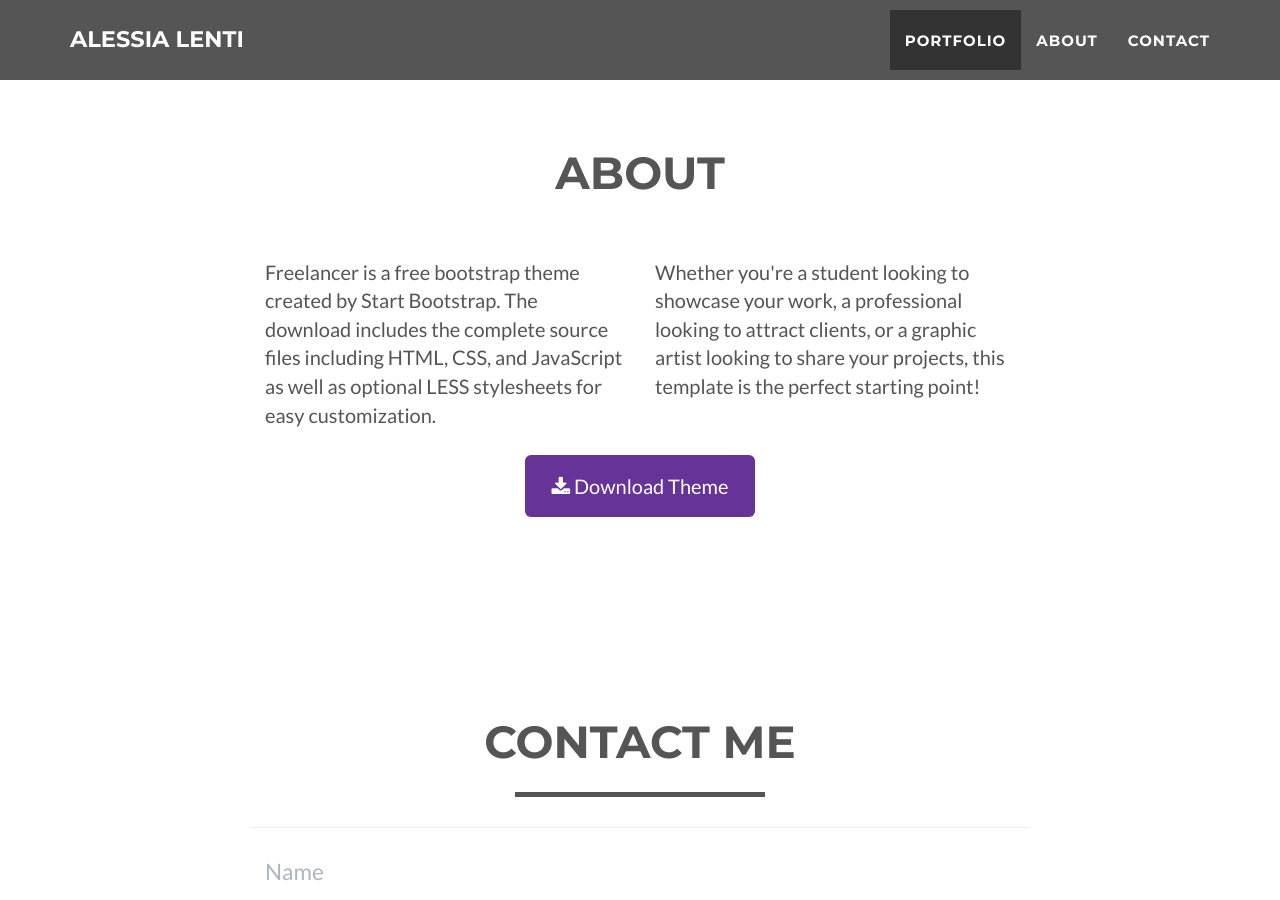
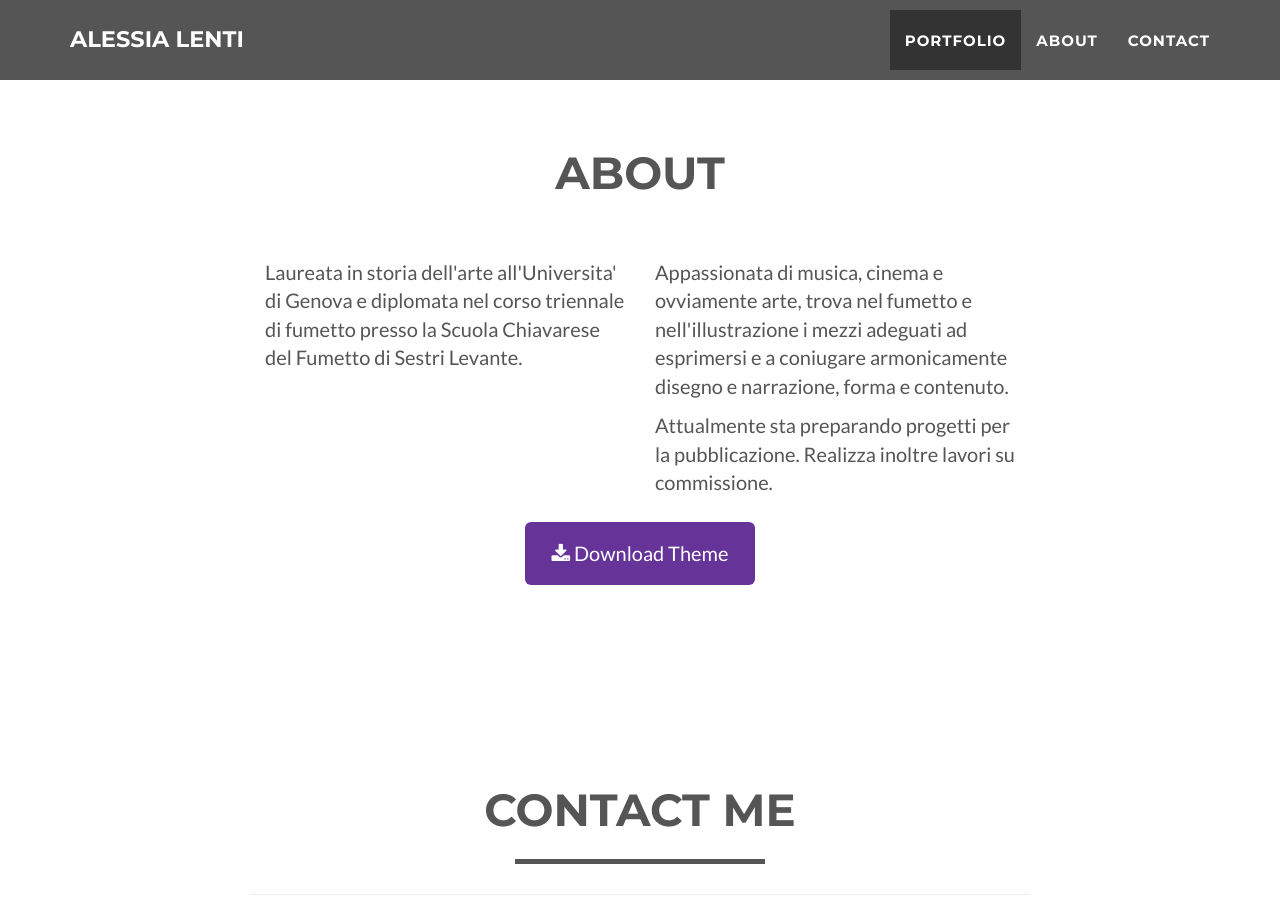
Before and after one commit to motocarota/alessialenti.github.io, a Jekyll site: the page built from index.html, in a window 1280 px wide and 900 px high, scrolled down 2515 px. Built offline with Jekyll 4.4.1, drawn with Linux system fonts in a browser that asks for light colours.

Commit message:
Update about.html

```diff
--- a/_includes/about.html
+++ b/_includes/about.html
@@ -9,10 +9,11 @@
             </div>
             <div class="row">
                 <div class="col-lg-4 col-lg-offset-2">
-                    <p>Freelancer is a free bootstrap theme created by Start Bootstrap. The download includes the complete source files including HTML, CSS, and JavaScript as well as optional LESS stylesheets for easy customization.</p>
+                    <p>Laureata in storia dell'arte all'Universita' di Genova e diplomata nel corso triennale di fumetto presso la Scuola Chiavarese del Fumetto di Sestri Levante.</p>
                 </div>
                 <div class="col-lg-4">
-                    <p>Whether you're a student looking to showcase your work, a professional looking to attract clients, or a graphic artist looking to share your projects, this template is the perfect starting point! </p>
+                    <p> Appassionata di musica, cinema e ovviamente arte, trova nel fumetto e nell'illustrazione i mezzi adeguati ad esprimersi e a coniugare armonicamente disegno e narrazione, forma e contenuto. </p>
+                    <p>Attualmente sta preparando progetti per la pubblicazione. Realizza inoltre lavori su commissione. </p>
                 </div>
                 <div class="col-lg-8 col-lg-offset-2 text-center">
                     <a href="#" class="btn btn-lg btn-outline">
```
